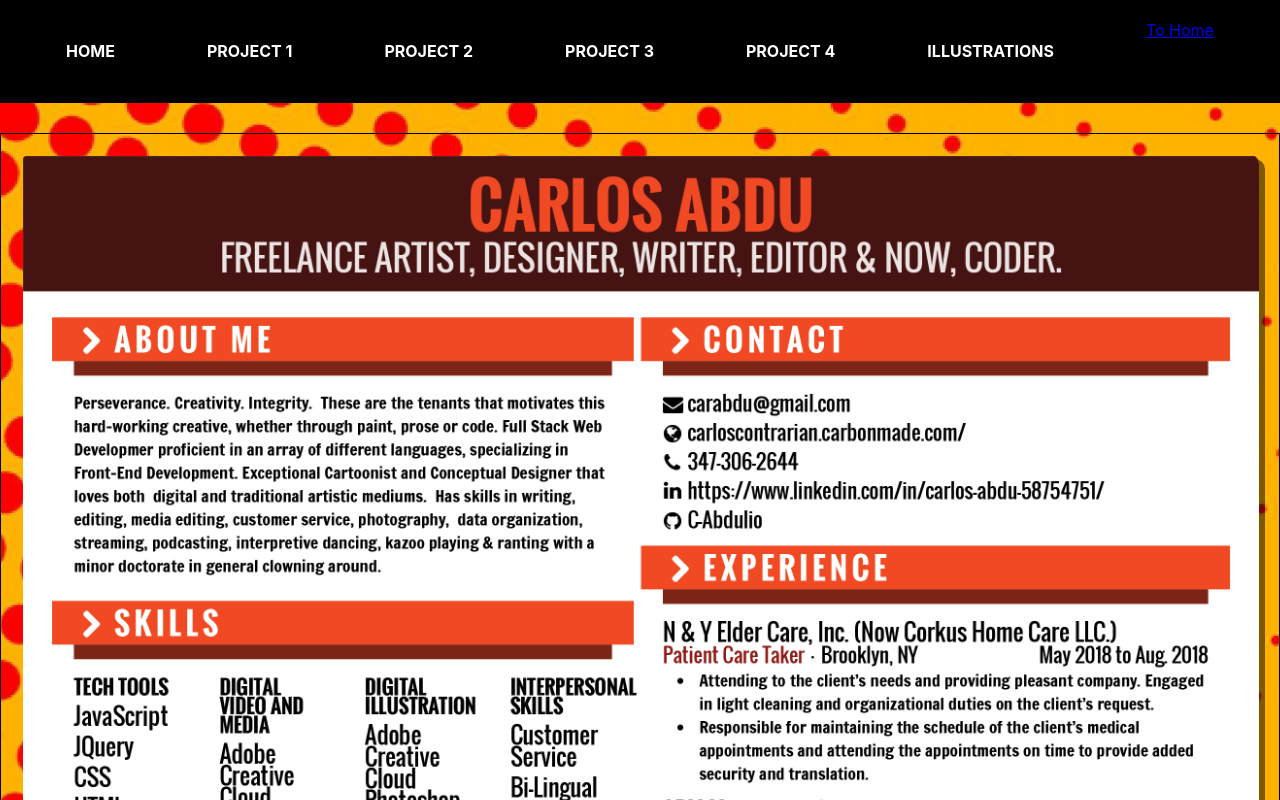
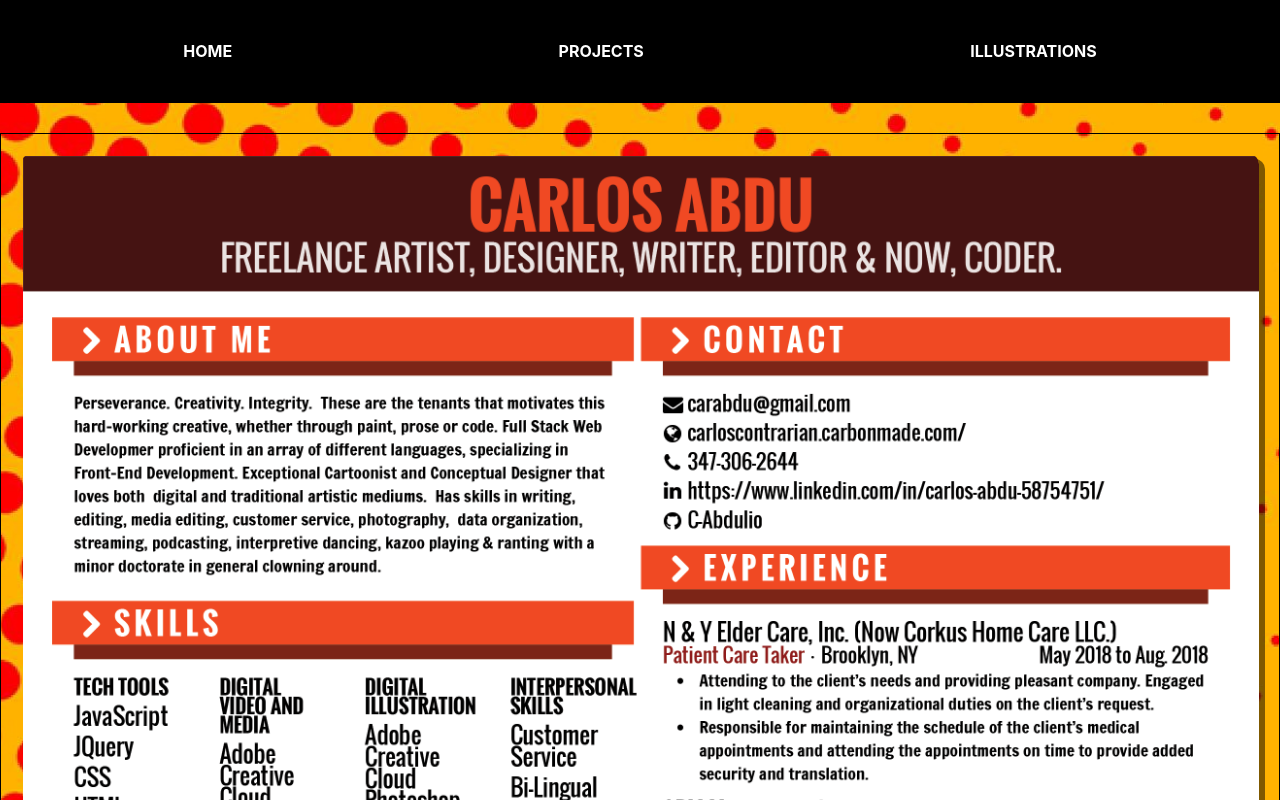
Before and after one commit to C-Abdulio/Outcomes-HW, a React (Create React App) app in the folder portfolio/portfolio_site/: page / in a window 1280 px wide. Shown: the top 800 px of the page. Built offline with nearby package versions, Linux system fonts and the light colour scheme.

Commit message:
consolidated projects into one link. Need to add Pizza site and Game to projects. need to fix gallery

```diff
--- a/portfolio/portfolio_site/src/App.js
+++ b/portfolio/portfolio_site/src/App.js
@@ -3,21 +3,18 @@ import NavBar from './components/NavBar';
 import InfoBlock from './components/InfoBlock';
 import Footer from './components/Footer';
 import Resume from './components/Resume'
-import Project1 from './components/Project1';
-import Project2 from './components/Project2';
-import Project3 from './components/Project3';
-import Project4 from './components/Project4';
+import Projects from './components/Projects';
 import Slider from './components/Gallery/slider';
-import { BrowserRouter, Route } from 'react-router-dom';
+// import { BrowserRouter, Route } from 'react-router-dom';
 import './App.css';
 
-const NewRoute = () => {
-  return(
-   <div>
-    <p>New Route</p>
-   </div>
-  )
-}
+// const NewRoute = () => {
+//   return(
+//    <div>
+//     <p>New Route</p>
+//    </div>
+//   )
+// }
 
 class App extends Component {
   constructor(props){
@@ -31,14 +28,8 @@ class App extends Component {
   getView(){//This will switch the views
   const view = this.state.currentView
     switch(view){
-      case'game':
-      return <Project1 />
-      case'react':
-      return <Project2 />
-      case 'group':
-      return <Project3 />
-      case 'artfinga':
-      return <Project4 />
+      case 'project':
+      return <Projects />
       case 'gallery':
       return <Slider />
       default:
@@ -59,9 +50,6 @@ class App extends Component {
       <div className="App">
         <NavBar changeProj  = {this.setView}/>
         {/*<InfoBlock />*/}
-        <BrowserRouter>
-          <Route path="/new" component={NewRoute}/>
-        </BrowserRouter>
         {this.getView()}
         <Footer />
       </div>
--- a/portfolio/portfolio_site/src/components/NavBar.js
+++ b/portfolio/portfolio_site/src/components/NavBar.js
@@ -12,30 +12,13 @@ export default class NavBar extends Component{
             <h4>HOME</h4>
           </div>
 
-          <div onClick = {() => this.props.changeProj('game')}>
-            <h4>PROJECT 1</h4>
-          </div>
-
-          <div onClick = {() => this.props.changeProj('react')}>
-            <h4>PROJECT 2</h4>
-          </div>
-
-          <div onClick = {() => this.props.changeProj('group')}>
-            <h4>PROJECT 3</h4>
-          </div>
-
-          <div onClick = {() => this.props.changeProj('artfinga')}>
-            <h4>PROJECT 4</h4>
+          <div onClick = {() => this.props.changeProj('project')}>
+            <h4>PROJECTS</h4>
           </div>
 
           <div onClick = {() => this.props.changeProj('gallery')}>
             <h4>ILLUSTRATIONS</h4>
           </div>
-            <BrowserRouter>
-              <div>
-                <NavLink to="/new">To Home </NavLink>
-              </div>
-            </BrowserRouter>
         </nav>
       </div>
     )
--- a/portfolio/portfolio_site/src/components/Project1.js
+++ /dev/null
@@ -1,18 +0,0 @@
-import React, { Component } from 'react';
-import title from '../resources/TitleScreen.png'
-
-export default class Project1 extends Component{
-  render(){
-    return(
-      <div className = "exhibit">
-        <img src= {title} alt="project1"/>
-        <div id = "line"></div>
-        <article>
-        My first ever project. A Zelda/Blerf clone developed through HTML and Javascript. Still in Development.
-        You can play a prototype test <a href = "http://stupendous-bucket.surge.sh/">HERE</a>.
-        <a href = "https://github.com/C-Abdulio/GA-Project1REDO-BreakfastWarrior">Click here to go to the Github Link</a>
-        </article>
-      </div>
-    )
-  }
-}
--- a/portfolio/portfolio_site/src/components/Project3.js
+++ b/portfolio/portfolio_site/src/components/Project3.js
@@ -1,5 +1,5 @@
 import React, { Component } from 'react';
-import group from "../resources/groupproject.png"
+import group from "../resources/groupproject.png";
 export default class Project3 extends Component{
   render(){
     return(
--- a/portfolio/portfolio_site/src/components/Project4.js
+++ b/portfolio/portfolio_site/src/components/Project4.js
@@ -1,6 +1,6 @@
 import React, { Component } from 'react';
 import logo from "../resources/Artfinga-Logo-Color.png"
-import screenshot from '../resources/ScreenShot.png'
+import screenshot from '../resources/ScreenShot.png';
 
 export default class Project4 extends Component{
   render(){
--- /dev/null
+++ b/portfolio/portfolio_site/src/components/Projects.js
@@ -0,0 +1,53 @@
+import React, { Component } from 'react';
+import title from '../resources/TitleScreen.png';
+import screenshot from '../resources/SpiderVerseAPI_Wireframe1.png';
+import group from "../resources/groupproject.png";
+import logo from "../resources/Artfinga-Logo-Color.png"
+import pic from '../resources/ScreenShot.png';
+
+export default class Projects extends Component{
+  render(){
+    return(
+      <div>
+      <div className = "exhibit">
+        <img src= {title} alt="project1"/>
+        <div id = "line"></div>
+        <article>
+        My first ever project. A Zelda/Blerf clone developed through HTML and Javascript. Still in Development.
+        You can play a prototype test <a href = "http://stupendous-bucket.surge.sh/">HERE</a>.
+        <a href = "https://github.com/C-Abdulio/GA-Project1REDO-BreakfastWarrior">Click here to go to the Github Link</a>
+        </article>
+      </div>
+
+      <div className = "exhibit">
+        <a href = "http://humorous-ear.surge.sh/"><img src={ screenshot } alt="project2"/></a>
+        <div id = "line"></div>
+        <article>
+        My second Project: A promotional page based on The Marvel Comic even <em>SPIDER-VERSE</em>.
+        Uses the official Marvel Comics API in order to list a collection of variations based on <b>Spider-Man</b>
+        Click on logo for deployed site. Click on <a href = "https://github.com/C-Abdulio/GA-WDI-Project2">GIT HUB LINK</a> for Git Hub
+        </article>
+      </div>
+
+      <div className = "exhibit">
+      <img src={ group } alt="project3"/>
+      <div id = "line"></div>
+      <article>
+      I basically just did the color scheme and basic concept layout. Everything else it's on the group.
+       <a href = "https://github.com/estervojko/event-planner-app/tree/production">GIT HUB LINK</a>
+      </article>
+      </div>
+
+      <div className = "exhibit">
+      <a href="https://murmuring-retreat-20607.herokuapp.com/"><img id="logo" src={ logo } alt="project4-logo"/></a>
+        <img src= { pic } alt="project4"/>
+        <div id = "line"></div>
+        <article>
+        My Pride and joy. A small drawing app using HTML Canvas powered by React, and held together with Rails backend and tape....lots and lots of tape.
+        Click on <a href = "https://github.com/C-Abdulio/GA-Project-4">Here</a> for Git Hub Link
+        </article>
+      </div>
+      </div>
+    )
+  }
+}
```
